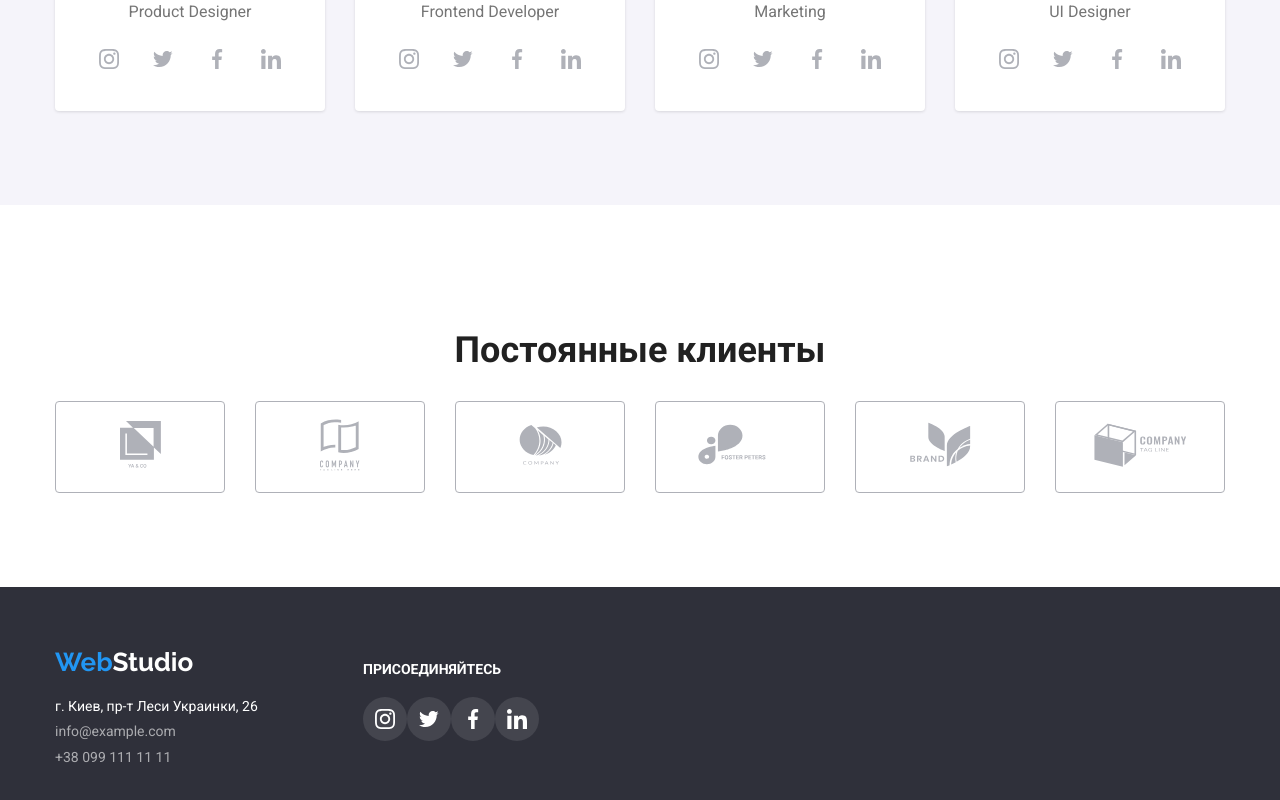
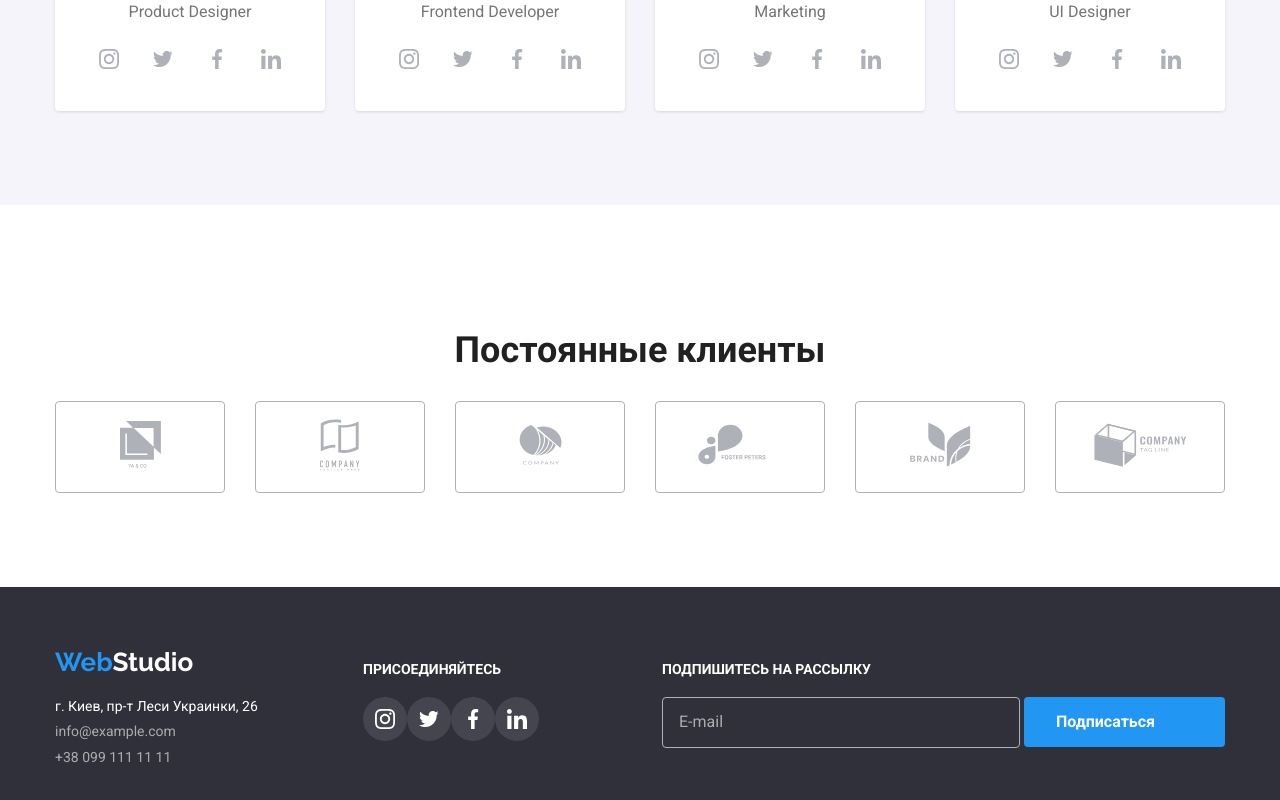
Before and after one commit to SkYli9ht/webstudio, a plain HTML site: page index.html in a window 1280 px wide. Shown: the part 2095-2895 px from the top of the page. Drawn offline with nearby package versions, Linux system fonts and the light colour scheme.

Commit message:
footer input

```diff
--- a/css/styles.css
+++ b/css/styles.css
@@ -17,7 +17,7 @@
     --transition-time: 250ms;
     --transition-cubic: cubic-bezier(0.4, 0, 0.2, 1);
     --button-close-modal-color: rgba(0, 0, 0, 0.1);
-}
+    --placeholder-text-color: rgba(255, 255, 255, 0.6);}
 
 body {
     font-family: Roboto, sans-serif;
@@ -427,7 +427,7 @@ button {
 /*Footer*/
 
 footer {
-    background-color: #2F303A;
+    background-color: var(--primary-background-color);
     display: flex;
 }
 
@@ -487,6 +487,14 @@ address .address.link {
     flex-wrap: nowrap
 }
 
+.join-list-item {
+    width: 44px;
+    height: 44px;
+    border-radius: 50%;
+    background-color: var(--background-icon-color);
+    cursor: pointer;
+}
+
 .join-link {
     width: 44px;
     height: 44px;
@@ -499,17 +507,51 @@ address .address.link {
     fill: var(--main-header-color)
 }
 
-.join-list-item {
-    width: 44px;
-    height: 44px;
-    border-radius: 50%;
-    background-color: var(--background-icon-color);
-    cursor: pointer;
-}
-
 .join-list-item:hover,
 .join-list-item:focus {
     background-color: var(--site-text-color)
+}
+
+.container-subscribe {
+    margin-left: auto;
+}
+
+.title-subscribe {
+    font-weight: 700px;
+    font-size: 14px;
+    line-height: 1.17;
+    text-transform: uppercase;
+    color: var(--main-header-color);
+    margin-bottom: 20px;
+}
+
+.container-form input {
+    width: 358px;
+    padding-top: 15px;
+    padding-bottom: 15px;
+    padding-left: 16px;
+
+    background-color: var(--primary-background-color);
+    border: 1px solid var(--border-color);
+    border-radius: 4px;
+}
+
+.container-form input::placeholder {
+    color: var(--placeholder-text-color);
+    font-weight: 400px;
+    font-size: 16px;
+    line-height: 1.25;
+}
+
+.btn-subscribe {
+
+    padding-top: 10px;
+    padding-bottom: 10px;
+}
+
+.icon-subscribe {
+    vertical-align: middle;
+    margin-left: 10px;
 }
 
 /*Portfolio*/
@@ -567,8 +609,8 @@ address .address.link {
 }
 
 .specification {
-    margin-top: 0;
-    margin-bottom: 20px;
+    margin-bottom: auto;
+    padding-bottom: 20px;
     text-align: left;
 
     color: var(--specific-text-color);
--- a/index.html
+++ b/index.html
@@ -345,13 +345,26 @@
                     </li>
                 </ul>
             </div>
+            <div class="container-subscribe">
+                <h3 class="title-subscribe">Подпишитесь на рассылку</h3>
+                <form>
+                    <div class="container-form">
+                        <input type="email" placeholder="E-mail">
+                        <button type="button" class="btn-subscribe">Подписаться
+                            <svg class="icon-subscribe" width="24" height="24">
+                                <use href="./images/sprite.svg#icon-send"></use>
+                            </svg>
+                        </button>
+                    </div>
+                </form>
+            </div>
         </div>
     </footer>
     <div class="backdrop is-hidden" data-modal>
         <div class="modal">
-            <button class="btn-close" data-modal-close>
+            <button type="button" class="btn-close" data-modal-close>
                 <svg class="modal-icon" width="11" height="11">
-                    <use href="./images/sprite.svg#icon-Vector"></use>
+                    <use href="./images/sprite.svg#icon-Vector">
                 </svg>
             </button>
         </div>
```
Also changed, not shown: images/sprite.svg.
